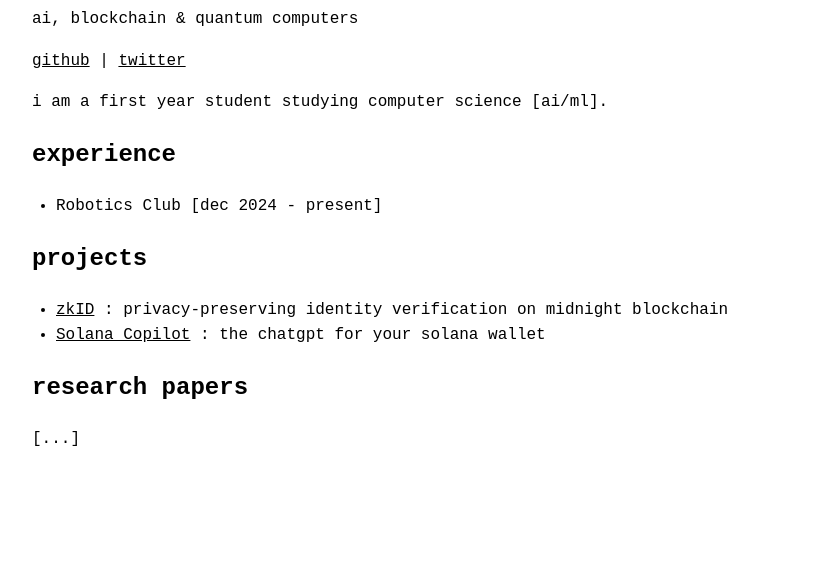
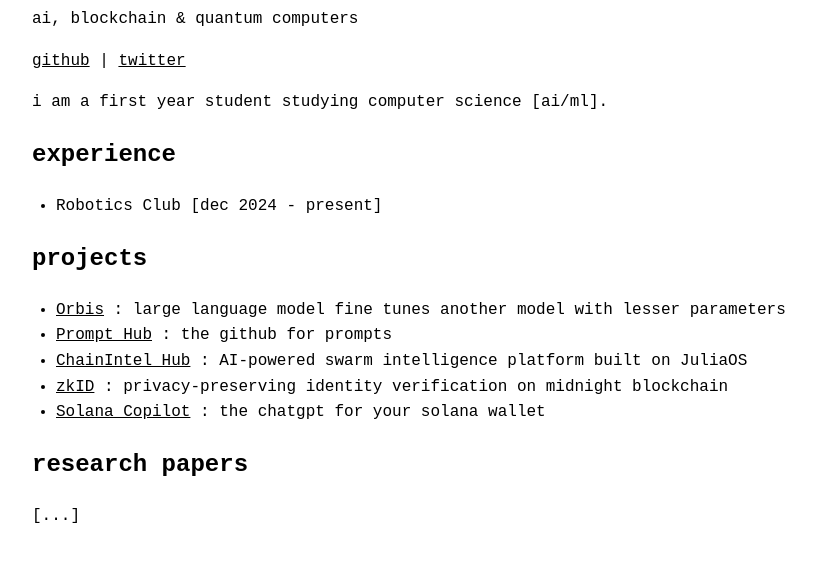
Before and after one commit to quantus0/quantus0.github.io, a plain HTML site: page index.html in a window 1280 px wide. Shown: the part 119-680 px from the top of the page, without its empty margins (0-816 px from the left). Drawn offline with Linux system fonts and the light colour scheme.

Commit message:
Update index.html

```diff
--- a/index.html
+++ b/index.html
@@ -65,6 +65,9 @@
 
   <h2>projects</h2>
   <ul>
+    <li><a href="https://github.com/quantus0/Orbis">Orbis</a> : large language model fine tunes another model with lesser parameters</li>
+    <li><a href="https://github.com/quantus0/Prompt-Hub">Prompt Hub</a> : the github for prompts</li>
+    <li><a href="https://github.com/quantus0/ChainIntel Hub">ChainIntel Hub</a> : AI-powered swarm intelligence platform built on JuliaOS</li>
     <li><a href="https://github.com/quantus0/zkID">zkID</a> : privacy-preserving identity verification on midnight blockchain</li>
     <li><a href="https://github.com/quantus0/Solana-Copilot">Solana Copilot</a> : the chatgpt for your solana wallet</li>
   </ul>
```
